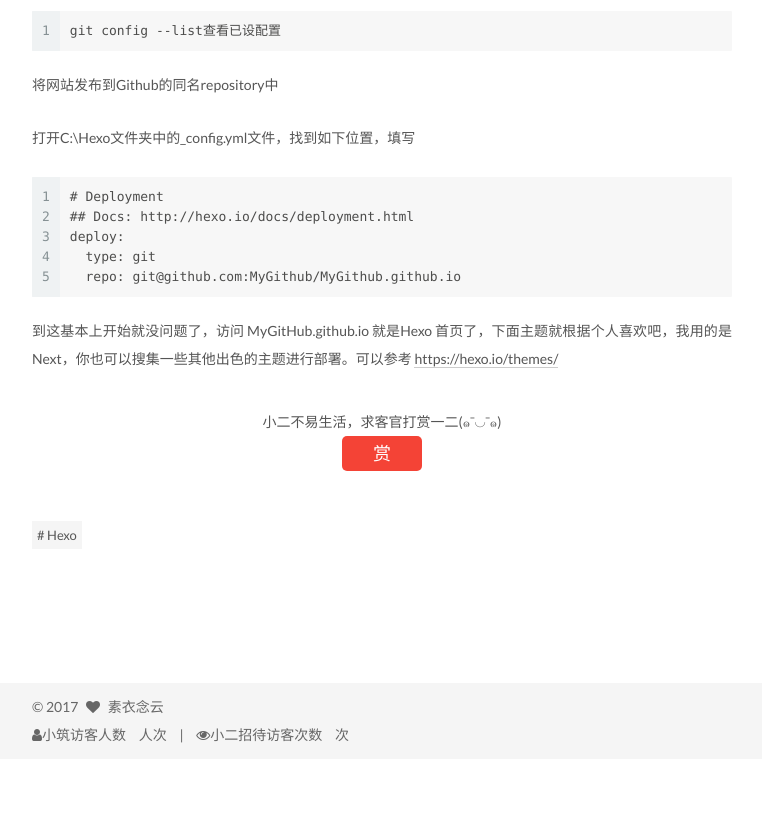
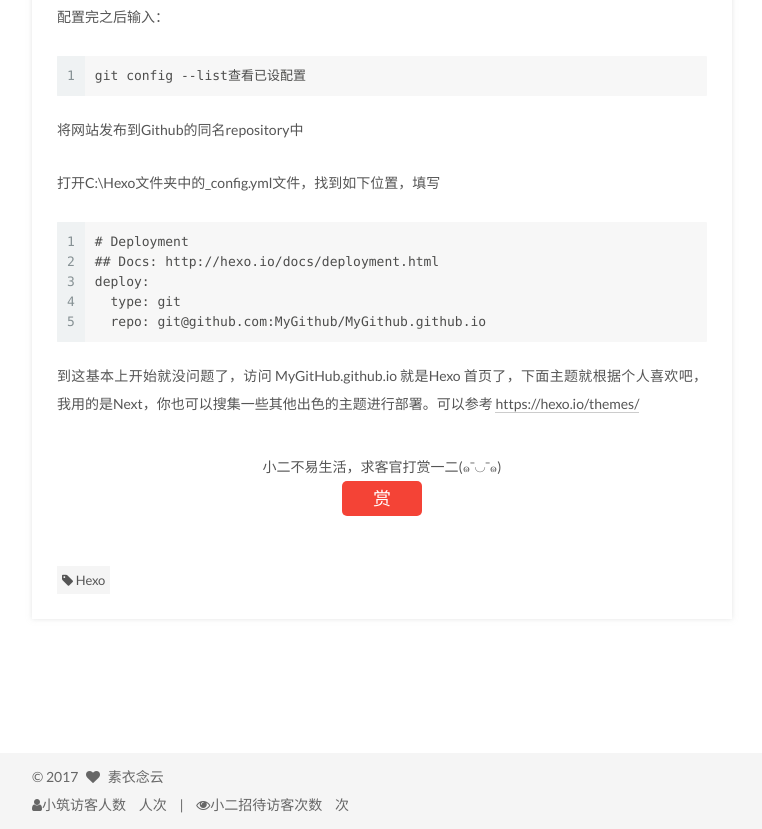
Before and after one commit to ZLZLY/kstg5336391.github.io, a plain HTML site: page 2017/10/05/记录_完成Hexo+Next的博客搭建/index.html in a window 1280 px wide. Shown: the part 3745-4574 px from the top of the page, without its empty margins (98-860 px from the left). Before the commit the page ends 4504 px from the top, so only its background shows below. Drawn offline with Linux system fonts and the light colour scheme; some packages are replaced by stand-ins of ours; a script that the page names is missing.

Commit message:
Site updated: 2017-10-06 15:24:13

```diff
--- a/2017/10/05/记录_完成Hexo+Next的博客搭建/index.html
+++ b/2017/10/05/记录_完成Hexo+Next的博客搭建/index.html
@@ -493,7 +493,7 @@
 
         <div class="post-tags">
 
-            <a href="/tags/Hexo/" rel="tag"># Hexo</a>
+            <a href="/tags/Hexo/" rel="tag"><i class="fa fa-tag"></i> Hexo</a>
 
         </div>
 
--- a/css/main.css
+++ b/css/main.css
@@ -1799,7 +1799,7 @@ pre .javascript .function {
   width: 4px;
   height: 4px;
   border-radius: 50%;
-  background: #ff8229;
+  background: #ff25ff;
 }
 .links-of-blogroll {
   font-size: 13px;
@@ -2887,3 +2887,10 @@ hr {
     text-align: center;
   }
 }
+.post {
+  margin-top: 60px;
+  margin-bottom: 60px;
+  padding: 25px;
+  -webkit-box-shadow: 0 0 5px rgba(202,203,203,0.5);
+  -moz-box-shadow: 0 0 5px rgba(202,203,204,0.5);
+}
```
